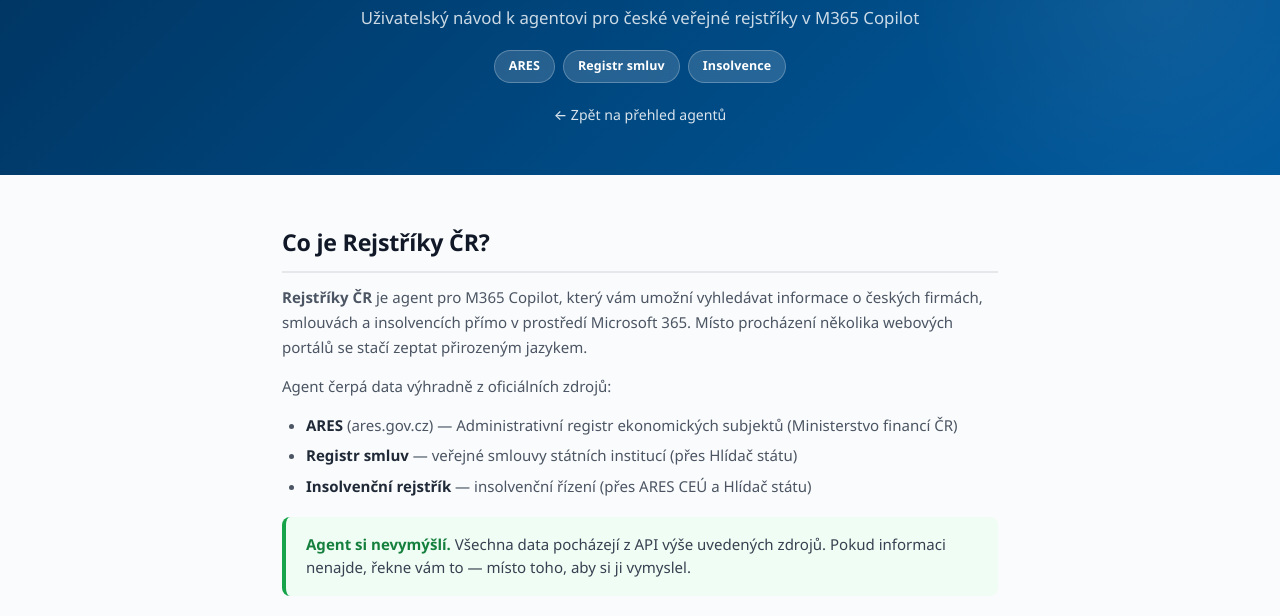
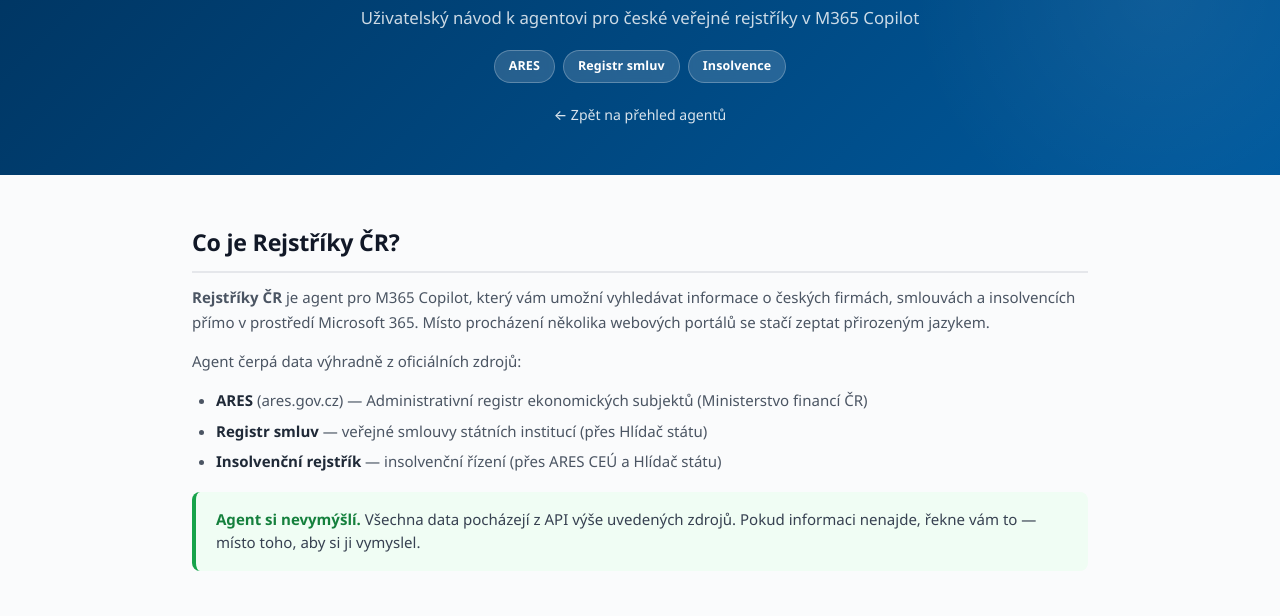
Before and after one commit to ostefka/rejstriky, a plain HTML site: page docs/user-guide.html in a window 1280 px wide. Shown: the part 112-728 px from the top of the page. Drawn offline with Linux system fonts and the light colour scheme.

Commit message:
Enlarge admin screenshots - widen container-narrow from 780px to 960px

```diff
--- a/docs/styles.css
+++ b/docs/styles.css
@@ -58,7 +58,7 @@
 }
 
 .container-narrow {
-  max-width: 780px;
+  max-width: 960px;
   margin: 0 auto;
   padding: 0 32px;
 }
```
